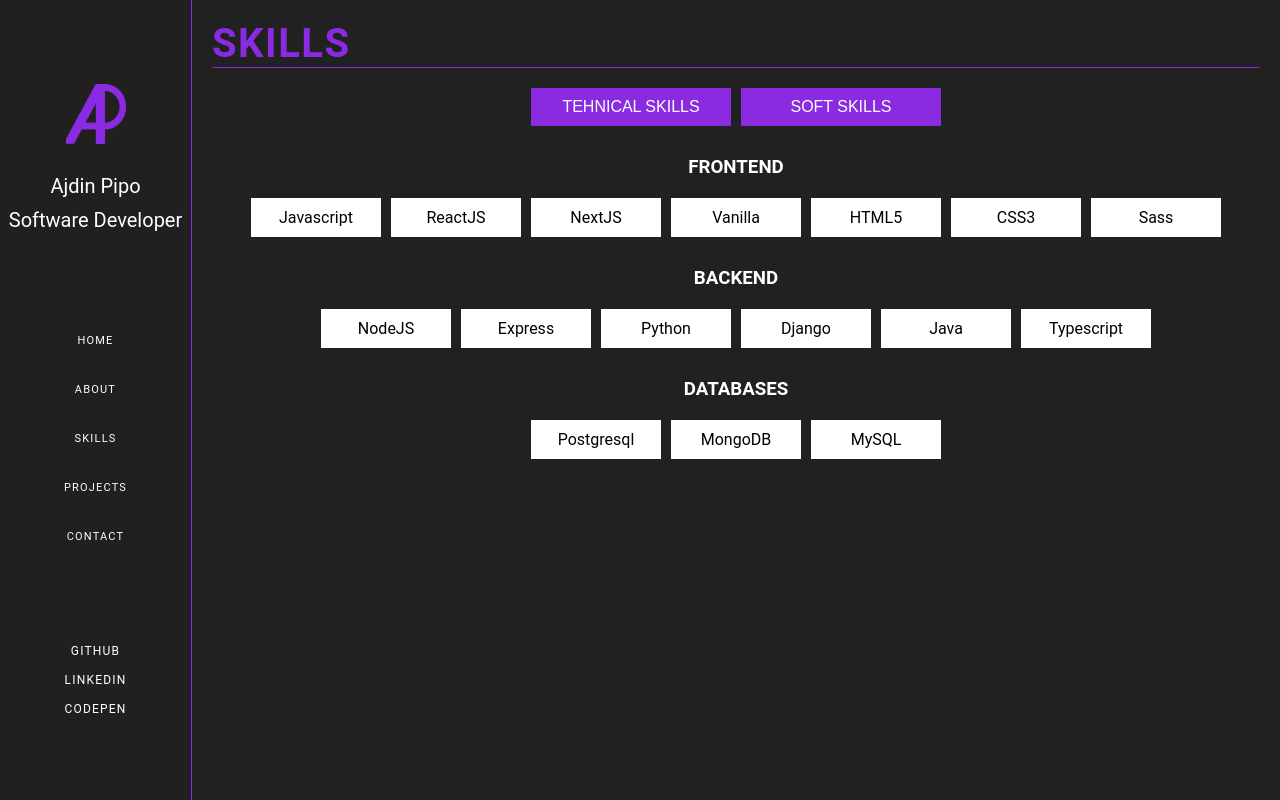
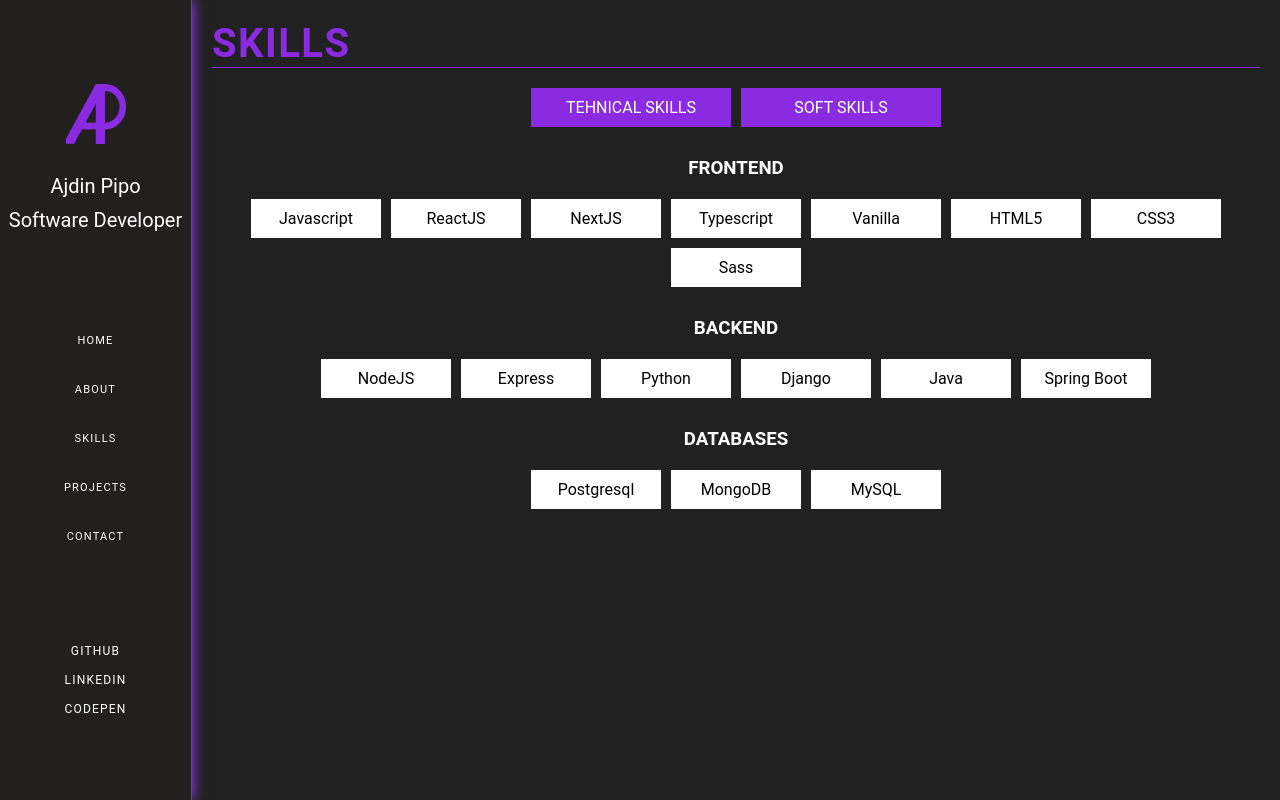
Before and after one commit to Nidja2021/portfolio, a Next.js app: page /skills in a window 1280 px wide. Built offline with nearby package versions, Linux system fonts and the light colour scheme.

Commit message:
new changes

```diff
--- a/components/navbar/navbar.module.scss
+++ b/components/navbar/navbar.module.scss
@@ -7,6 +7,7 @@
     bottom: 0;
     border-top: 1px solid rgb(138, 43, 226);
     background-color: #221f1f;
+    box-shadow: 0px 1px 12px rgb(153, 54, 247);
     z-index: 999;
 
     @include md {
@@ -14,6 +15,7 @@
         top: 0;
         border-right: 1px solid rgb(138, 43, 226);
         border-top: none;
+        box-shadow: 1px 0px 12px rgb(153, 54, 247);
     }
 
     @include lg {
@@ -43,6 +45,10 @@
                 margin-bottom: 30px;
                 cursor: pointer;
 
+                @include landscape {
+                    height: 30%;
+                }
+
                 img {
                     width: 100%;
                     height: 100%;
@@ -53,6 +59,10 @@
                 @include flex(column, center, center);
                 gap: 10px 0;
                 text-align: center;
+
+                @include landscape {
+                    display: none;
+                }
 
                 p{
                     font-size: 20px;
--- a/pages/api/email.js
+++ b/pages/api/email.js
@@ -6,9 +6,6 @@
     const { name, email, subject, message } = req.body;
 
     const transporter = nodemailer.createTransport({
-      // host: 'smtp.gmail.com',
-      // port: 465,
-      // secure: true,
       service: 'gmail',
       auth: {
         user: process.env.USER,
@@ -17,6 +14,7 @@
     });
     try {
       const emailRes = await transporter.sendMail({
+        sender: email,
         from: email,
         to: 'pipo.m.ajdin@gmail.com',
         subject: subject,
--- a/pages/skills/index.js
+++ b/pages/skills/index.js
@@ -22,8 +22,8 @@
     setTechicalSkillsActive(false)
   }
 
-  const frontend = ['Javascript', 'ReactJS', 'NextJS', 'Vanilla', 'HTML5', 'CSS3', 'Sass']
-  const backend = ['NodeJS', 'Express', 'Python', 'Django', 'Java', 'Typescript']
+  const frontend = ['Javascript', 'ReactJS', 'NextJS', 'Typescript', 'Vanilla', 'HTML5', 'CSS3', 'Sass']
+  const backend = ['NodeJS', 'Express', 'Python', 'Django', 'Java', 'Spring Boot']
   const databases = ['Postgresql', 'MongoDB', 'MySQL']
   const softSkills = [
     {name: 'Communication', desc: ['Listen without interrupting', 'Speak withapositive tone', 'Pay attention to your body']},
--- a/styles/_breakpoints.scss
+++ b/styles/_breakpoints.scss
@@ -3,6 +3,7 @@
     'md': 720px,
     'lg': 960px,
     'xl': 1280px,
+    'landscape': 500px,
 );
 
 @mixin sm {
@@ -27,3 +28,9 @@
         @content;
     }
 }
+
+@mixin landscape {
+    @media screen and (max-height: map-get($breakpoints, 'landscape')) and (min-width: map-get($breakpoints, 'md')) {
+        @content;
+    }
+}
--- a/styles/contact.module.scss
+++ b/styles/contact.module.scss
@@ -15,6 +15,10 @@
         @include md {
             max-width: 50%;
             margin: 0 auto;
+        }
+
+        @include landscape {
+            max-width: 80%;
         }
 
         &__text {
--- a/styles/globals.scss
+++ b/styles/globals.scss
@@ -1,10 +1,11 @@
-@use './variables' as var;
+@use './variables' as *;
 @use './breakpoints' as *;
 
 * {
   margin: 0;
   padding: 0;
   box-sizing: border-box;
+  font-family: $font-source-sans;
 }
 
 html {
@@ -14,7 +15,6 @@
   /* background-color: #142129; */
   /* background-color: #25272B; */
   scroll-behavior: smooth;
-  font-family: var.$font-source-sans;
 }
 
 .container {
@@ -32,4 +32,9 @@
     width: 85%;
     margin: 20px 15%;
   }
+
+  @include landscape {
+    width: 90%;
+    margin: 20px 25%;
+  }
 }
```
Also changed, not shown: pages/contact/index.js (+7 -8 lines).
